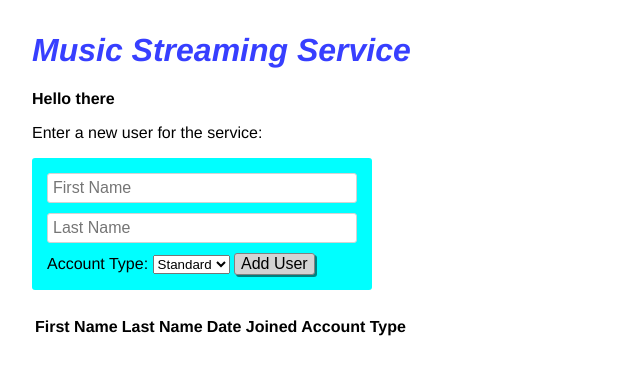
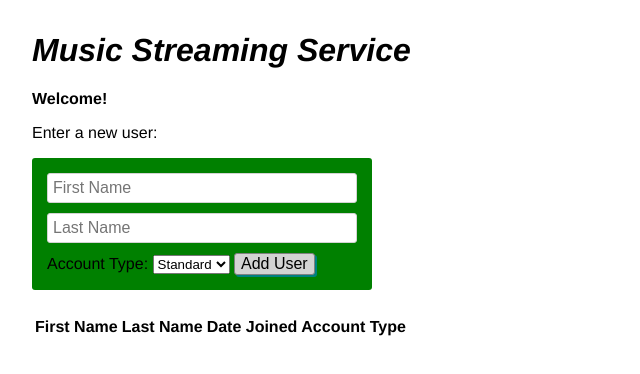
Before and after one commit to kumar406/348-Project, a website: page views/index.html in a window 1280 px wide. Shown: the whole page, without its empty margins (0-640 px from the left). Drawn offline with Linux system fonts and the light colour scheme; no server answers.

Commit message:
Small QOL changes

```diff
--- a/public/style.css
+++ b/public/style.css
@@ -12,7 +12,6 @@ body {
 
 h1 {
   font-style: italic;
-  color: #373fff;
 }
 
 .bold {
@@ -26,7 +25,7 @@ p {
 form {
   margin-bottom: 25px;
   padding: 15px;
-  background-color: cyan;
+  background-color: green;
   display: inline-block;
   width: 100%;
   max-width: 340px;
--- a/server.js
+++ b/server.js
@@ -1,5 +1,4 @@
 // server.js
-// where your node app starts
 
 // init project
 const express = require("express");
@@ -83,7 +82,7 @@ const cleanseString = function(string) {
   return string.replace(/</g, "&lt;").replace(/>/g, "&gt;");
 };
 
-// listen for requests :)
+// listen for requests
 var listener = app.listen(process.env.PORT, () => {
   console.log(`Your app is listening on port ${listener.address().port}`);
 });
--- a/views/index.html
+++ b/views/index.html
@@ -1,12 +1,10 @@
-<!-- This is a static file -->
-<!-- served from your routes in server.js -->
 <!DOCTYPE html>
 <html lang="en">
   <head>
     <meta charset="utf-8">
     <meta http-equiv="X-UA-Compatible" content="IE=edge">
     <meta name="viewport" content="width=device-width, initial-scale=1">
-    <meta name="description" content="A cool thing made with Glitch">
+    <meta name="description" content="A lightweight page with a small backend">
 
     <title>Welcome to Music Streaming Service</title>
 
@@ -24,9 +22,9 @@
     </header>
 
     <main>
-      <p class="bold">Hello there</p>
+      <p class="bold">Welcome!</p>
 
-      <p>Enter a new user for the service: </p>
+      <p>Enter a new user:</p>
 
       <form>
         <input name="first" type="text" maxlength="100" placeholder="First Name">
```
Also changed, not shown: public/client.js (+6 -7 lines).
